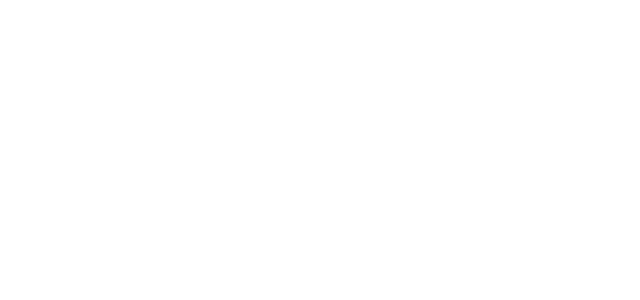
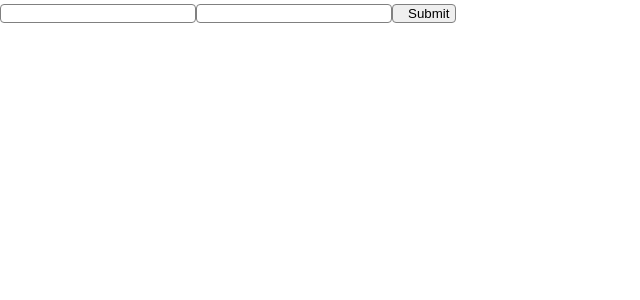
Before and after one commit to lavanmetta/Bus-Booking, a React (Create React App) app: page /register in a window 1280 px wide. Before the commit this address had no page. Shown: the top 300 px of the page, without its empty margins (0-640 px from the left). Built offline with nearby package versions, Linux system fonts and the light colour scheme; the HTML template or start-up script is replaced by a standard one.

Commit message:
Register

```diff
--- a/src/App.js
+++ b/src/App.js
@@ -1,11 +1,13 @@
 import { BrowserRouter, Routes, Route } from "react-router-dom";
 import Home from "./components/Home/Home";
+import Register from "./components/Auth/Register/Register";
 
 function App() {
   return (
     <BrowserRouter>
       <Routes>
         <Route path="/" element={<Home />} />
+        <Route path="/register" element={<Register/>} />
       </Routes>
     </BrowserRouter>
   );
--- /dev/null
+++ b/src/components/Auth/Register/Register.jsx
@@ -0,0 +1,50 @@
+import React from "react";
+import { useState } from "react";
+import { useNavigate } from "react-router-dom";
+
+function Register() {
+  const redirect = useNavigate();
+
+  const [details, setDetails] = useState({ email: "", password: "" });
+
+  const onEmailChange = (e) => {
+    setDetails({ ...details, email: e.target.value });
+  };
+
+  const onPasswordChange = (e) => {
+    setDetails({ ...details, password: e.target.value });
+  };
+
+  let i = Math.floor(Math.random() * 6);
+  function tokenGenerator() {
+    const { email } = details;
+
+    let numbers = "AE34ER#7&*%@!";
+    let token = "CUSTOM-TOKEN-";
+
+    for (let j = 0; j < 8; j++) {
+      token += email[i] + numbers[i + j] + email[i + j];
+    }
+    return token;
+  }
+
+  const onSubmitForm = (e) => {
+    e.preventDefault();
+    localStorage.setItem("c-token", JSON.stringify(tokenGenerator()));
+    redirect('/')
+  };
+
+  return (
+    <React.Fragment>
+      <form onSubmit={onSubmitForm}>
+        <div>
+          <input type="email" onChange={onEmailChange} />
+          <input type="password" onChange={onPasswordChange} />
+          <input type="submit" />
+        </div>
+      </form>
+    </React.Fragment>
+  );
+}
+
+export default Register;
--- a/src/components/Data/Navbar.js
+++ b/src/components/Data/Navbar.js
@@ -9,16 +9,16 @@
         link: '/home'
     },
     {
-        LinkName: 'Login',
-        link: '/about'
+        LinkName: 'Register',
+        link: '/register'
     },
     {
         LinkName: 'Contact',
-        link: '/about'
+        link: '/contact'
     },
     {
         LinkName: 'Profile',
-        link: '/about'
+        link: '/profile'
     }
 ]
 
```
Also changed, not shown: src/components/Auth/Login/Login.jsx (added, +11 -0 lines), src/components/Auth/Login/Login.css (added), src/components/Auth/Register/Register.css (added).
